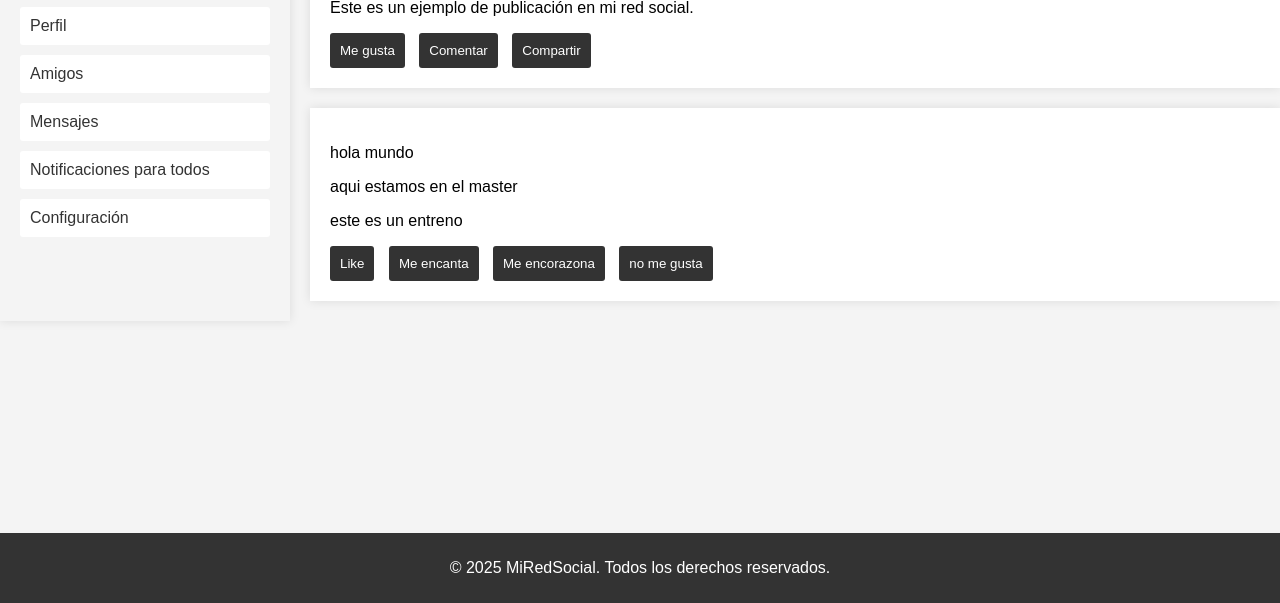
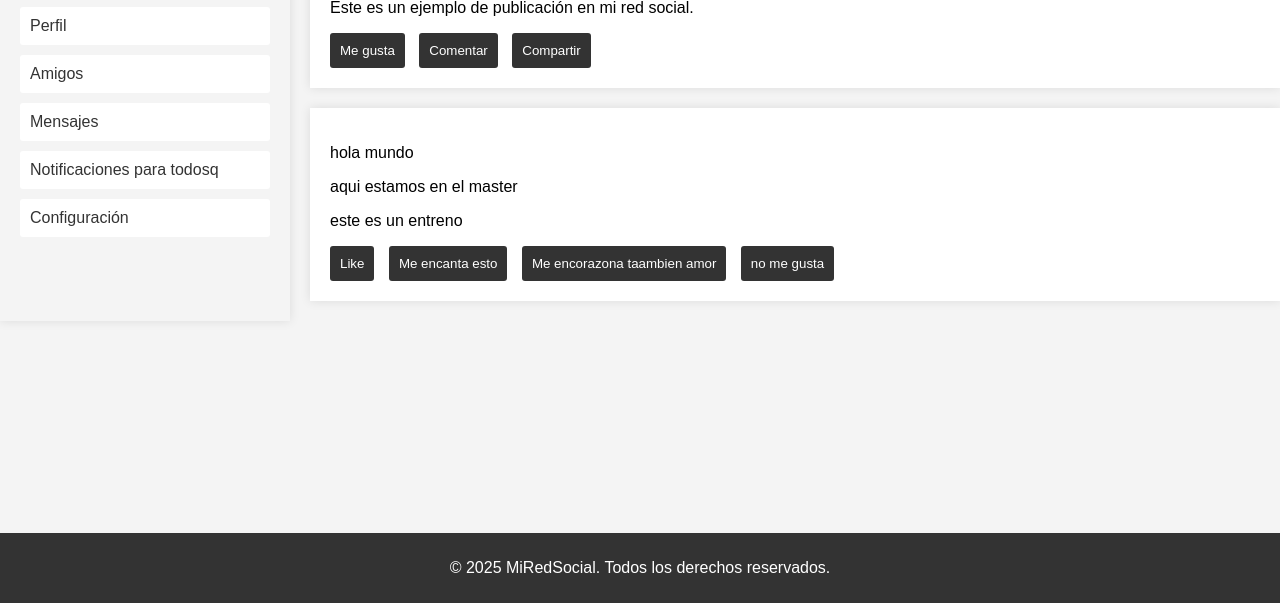
Before and after one commit to L1MaoO/practica_numero, a plain HTML site: page index.html in a window 1280 px wide. Shown: the part 197-800 px from the top of the page. Drawn offline with Linux system fonts and the light colour scheme.

Commit message:
arreglando cositas

```diff
--- a/index.html
+++ b/index.html
@@ -26,7 +26,7 @@
                 <li><a href="#">Perfil</a></li>
                 <li><a href="#">Amigos</a></li>
                 <li><a href="#">Mensajes</a></li>
-                <li><a href="#">Notificaciones para todos</a></li>
+                <li><a href="#">Notificaciones para todosq</a></li>
                 <li><a href="#">Configuración</a></li>
             </ul>
         </aside>
@@ -51,8 +51,8 @@
             <p>este es un entreno</p>
             <div class="post-actions">
                 <button>Like</button>
-                <button>Me encanta</button>
-                <button>Me encorazona</button>
+                <button>Me encanta esto</button>
+                <button>Me encorazona taambien amor</button>
                 <button>no me gusta</button>
             </div>
             </div>
```
